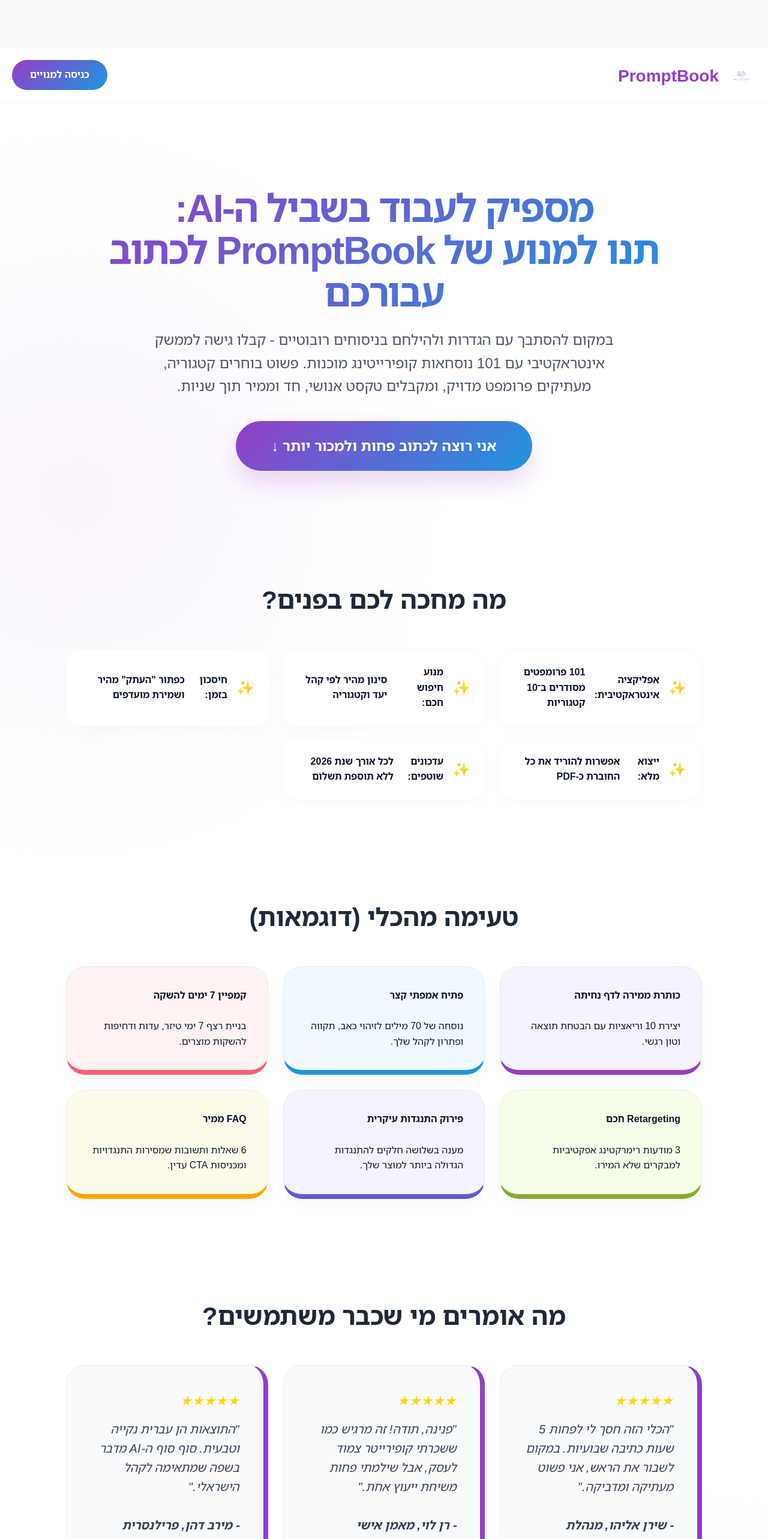
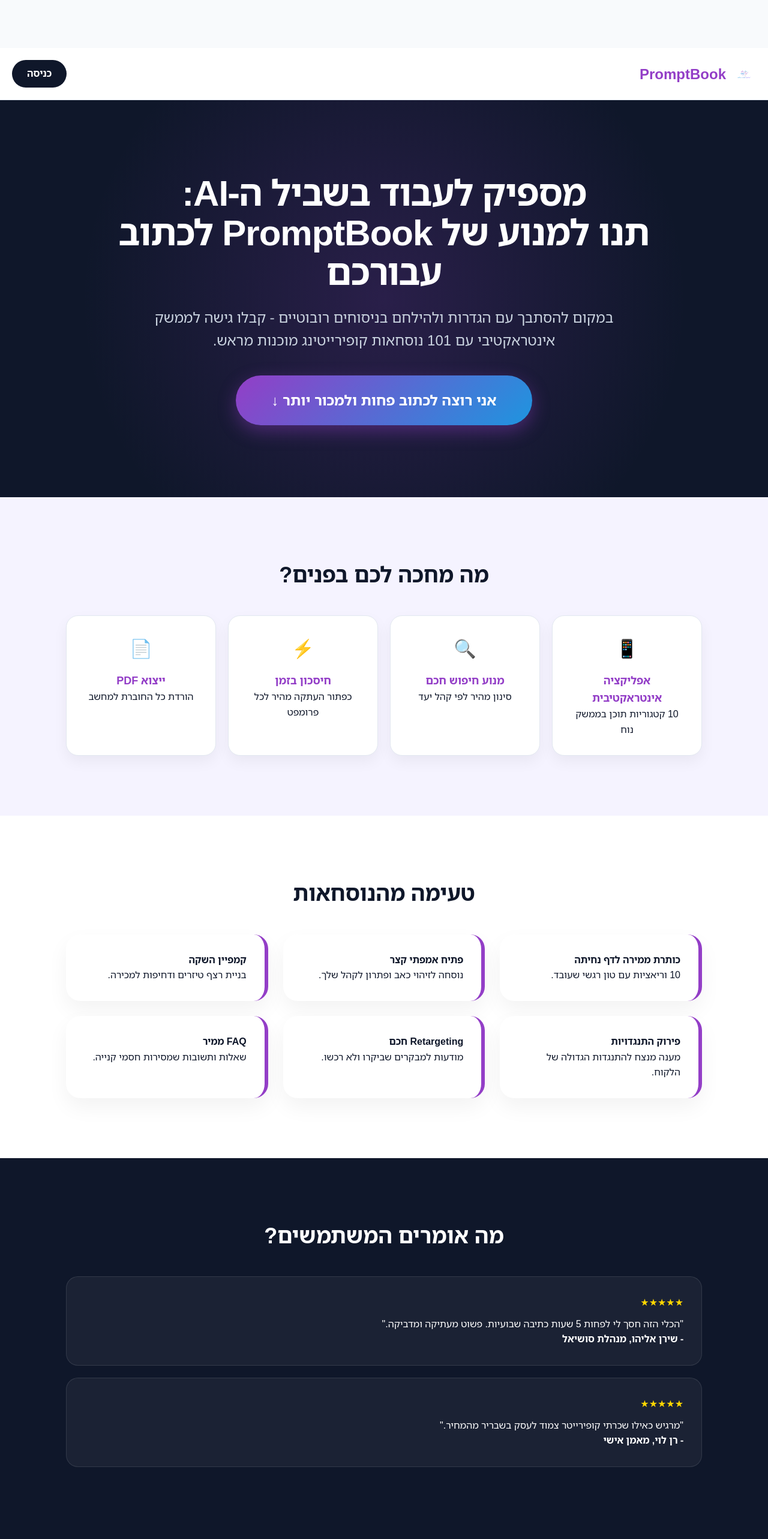
Before and after one commit to PINIKAR/promptbook-clean, a React (Vite) app: page / in a window 1280 px wide. Shown: the top 2566 px of the page at 60% size. Built offline with nearby package versions, Linux system fonts and the light colour scheme.

Commit message:
Update LandingPage.tsx

```diff
--- a/src/pages/LandingPage.tsx
+++ b/src/pages/LandingPage.tsx
@@ -47,21 +47,16 @@
           --c1: #933ec7;
           --c2: #1e95df;
           --grad: linear-gradient(135deg, #933ec7 0%, #1e95df 100%);
-          --text: #0f172a;
-          --bg: #ffffff;
-          --card-bg: rgba(255, 255, 255, 0.8);
-          --alt-bg: #f8fafc;
+          --dark: #0f172a;
+          --soft-purple: #f5f3ff;
+          --bg-light: #f8fafc;
         }
 
         .landing-page {
           font-family: var(--font);
           margin: 0;
-          background: var(--bg);
-          background-image:
-            radial-gradient(circle at 10% 20%, rgba(147, 62, 199, 0.05) 0%, transparent 20%),
-            radial-gradient(circle at 90% 80%, rgba(30, 149, 223, 0.05) 0%, transparent 20%);
-          color: var(--text);
-          min-height: 100vh;
+          background: #ffffff;
+          color: var(--dark);
           line-height: 1.6;
         }
 
@@ -73,7 +68,7 @@
 
         .landing-header {
           padding: 20px;
-          background: rgba(255, 255, 255, 0.8);
+          background: rgba(255, 255, 255, 0.95);
           backdrop-filter: blur(10px);
           position: sticky;
           top: 0;
@@ -81,35 +76,48 @@
           display: flex;
           justify-content: space-between;
           align-items: center;
-          border-bottom: 1px solid rgba(0,0,0,0.05);
+          border-bottom: 1px solid #e2e8f0;
         }
 
+        /* Hero Section - Deep & Vibrant */
         .hero {
             text-align: center;
-            padding: 120px 20px 80px;
+            padding: 100px 20px;
+            background: var(--dark);
+            color: white;
             position: relative;
+            overflow: hidden;
+        }
+
+        .hero::after {
+            content: '';
+            position: absolute;
+            top: 0; left: 0; right: 0; bottom: 0;
+            background: radial-gradient(circle at 50% 50%, rgba(147, 62, 199, 0.2) 0%, transparent 70%);
         }
 
         .hero h1 {
+            position: relative;
+            z-index: 1;
             margin: 0 auto 25px;
-            font-size: 64px;
+            font-size: 60px;
             line-height: 1.1;
             font-weight: 900;
-            background: var(--grad);
-            -webkit-background-clip: text;
-            -webkit-text-fill-color: transparent;
-            letter-spacing: -2px;
+            letter-spacing: -1px;
         }
 
         .hero p {
+            position: relative;
+            z-index: 1;
             margin: 0 auto 40px;
             max-width: 800px;
-            color: #475569;
+            color: #cbd5e1;
             font-size: 24px;
-            font-weight: 500;
         }
 
         .cta-btn {
+            position: relative;
+            z-index: 1;
             background: var(--grad);
             color: white;
             font-size: 24px;
@@ -118,317 +126,210 @@
             border-radius: 100px;
             border: none;
             cursor: pointer;
-            transition: all 0.4s cubic-bezier(0.175, 0.885, 0.32, 1.275);
-            box-shadow: 0 20px 40px rgba(147, 62, 199, 0.2);
-            text-decoration: none;
-            display: inline-block;
+            transition: all 0.3s ease;
+            box-shadow: 0 10px 30px rgba(147, 62, 199, 0.4);
         }
         .cta-btn:hover {
-            transform: scale(1.05) translateY(-5px);
-            box-shadow: 0 30px 60px rgba(147, 62, 199, 0.3);
+            transform: scale(1.05);
+            box-shadow: 0 15px 40px rgba(147, 62, 199, 0.6);
         }
 
+        /* Features Section - Glass Cards */
+        .sec-features {
+            background: var(--soft-purple);
+            padding: 80px 20px;
+        }
+
+        .feature-grid {
+            display: grid;
+            grid-template-columns: repeat(auto-fit, minmax(200px, 1fr));
+            gap: 20px;
+            margin-top: 40px;
+        }
+
+        .feature-card {
+            background: white;
+            padding: 30px;
+            border-radius: 20px;
+            text-align: center;
+            box-shadow: 0 10px 25px rgba(0,0,0,0.05);
+            border: 1px solid #e2e8f0;
+            transition: transform 0.3s;
+        }
+        .feature-card:hover { transform: translateY(-5px); }
+        .feature-card .icon { font-size: 30px; margin-bottom: 15px; display: block; }
+        .feature-card h3 { margin: 0; font-size: 18px; font-weight: 800; color: var(--c1); }
+
+        /* Teaser Cards */
+        .sec-teaser { padding: 80px 20px; }
+        .teaser-grid {
+            display: grid;
+            grid-template-columns: repeat(auto-fill, minmax(300px, 1fr));
+            gap: 25px;
+        }
+        .card {
+            background: white;
+            border-radius: 24px;
+            padding: 30px;
+            border-right: 6px solid var(--c1);
+            box-shadow: 0 15px 35px rgba(0,0,0,0.05);
+        }
+
+        /* Testimonials - Slanted Background */
+        .sec-testimonials {
+            background: var(--dark);
+            color: white;
+            padding: 80px 20px;
+        }
+        .testimonial-card {
+            background: rgba(255,255,255,0.05);
+            padding: 30px;
+            border-radius: 20px;
+            border: 1px solid rgba(255,255,255,0.1);
+            margin-bottom: 20px;
+        }
+
+        /* Pricing Section */
         .price-box {
           background: white;
           border-radius: 40px;
           padding: 60px;
           text-align: center;
-          border: 1px solid rgba(147, 62, 199, 0.2);
+          border: 2px solid var(--c1);
           margin: 60px auto;
-          max-width: 600px;
-          box-shadow: 0 40px 100px rgba(15, 23, 42, 0.1);
+          max-width: 550px;
+          box-shadow: 0 40px 100px rgba(0,0,0,0.1);
         }
-
-        .price-display {
-          display: flex;
-          align-items: center;
-          justify-content: center;
-          gap: 20px;
-          margin-bottom: 25px;
-        }
-
-        .old-price {
-          text-decoration: line-through;
-          color: #94a3b8;
-          font-size: 35px;
-        }
-
         .new-price {
-          font-size: 100px;
+          font-size: 90px;
           font-weight: 900;
           background: var(--grad);
           -webkit-background-clip: text;
           -webkit-text-fill-color: transparent;
-          line-height: 1;
         }
 
-        .sec {
+        .about-sec {
+            background: var(--bg-light);
             padding: 80px 20px;
-          max-width: 1100px;
-          margin: 0 auto;
         }
-
-        .sec h2 {
-            text-align: center;
-            margin-bottom: 50px;
-            font-size: 42px;
-            font-weight: 900;
-            color: #1e293b;
-        }
-
-        .teaser {
-          display: grid;
-          grid-template-columns: repeat(auto-fill, minmax(320px, 1fr));
-          gap: 25px;
-        }
-
-        .card {
-            background: white;
-            border-radius: 32px;
-            padding: 35px;
-            box-shadow: 0 10px 30px rgba(0,0,0,0.03);
-            transition: all 0.4s ease;
-            border: 1px solid rgba(0,0,0,0.05);
-            position: relative;
-            overflow: hidden;
-            height: 100%;
-        }
-        .card:hover {
-          transform: translateY(-15px);
-          box-shadow: 0 40px 80px rgba(0,0,0,0.08);
-        }
-
-        .card:nth-child(1) { border-bottom: 8px solid #933ec7; background-color: #f5f3ff; }
-        .card:nth-child(2) { border-bottom: 8px solid #1e95df; background-color: #f0f9ff; }
-        .card:nth-child(3) { border-bottom: 8px solid #f86173; background-color: #fef2f2; }
-        .card:nth-child(4) { border-bottom: 8px solid #88aa33; background-color: #f7fee7; }
-        .card:nth-child(5) { border-bottom: 8px solid #5f5ad7; background-color: #f5f3ff; }
-        .card:nth-child(6) { border-bottom: 8px solid #ffa500; background-color: #fffbeb; }
-
-        .testimonial {
-            background: #f8fafc;
-            padding: 40px;
-            border-radius: 32px;
-            font-style: italic;
-            font-size: 20px;
-            color: #334155;
-            border: 1px solid rgba(0,0,0,0.05);
-            border-right: 8px solid var(--c1);
-        }
-
-        .bullets {
-          display: grid;
-          grid-template-columns: repeat(auto-fit, minmax(280px, 1fr));
-          gap: 20px;
-        }
-
-        .bullets li {
-          list-style: none;
-          background: white;
-          padding: 25px;
-          border-radius: 24px;
-          font-weight: 700;
+        .about-box {
             display: flex;
             align-items: center;
-          gap: 15px;
-          box-shadow: 0 10px 20px rgba(0,0,0,0.02);
-          border: 1px solid rgba(0,0,0,0.03);
+            gap: 40px;
+            background: white;
+            padding: 50px;
+            border-radius: 40px;
+            box-shadow: 0 20px 50px rgba(0,0,0,0.05);
         }
-
-        .bullets li:before { content: "✨"; font-size: 24px; }
-
-        .about {
-          display: flex;
-          gap: 40px;
-          background: #0f172a;
-          color: white;
-          padding: 60px;
-          border-radius: 48px;
-          align-items: center;
-        }
-
-        .about img {
-          width: 200px;
-          height: 200px;
-          border-radius: 40px;
-          object-fit: cover;
-          border: 4px solid var(--c1);
-        }
-
-        .login-btn {
-            background: var(--grad);
-            color: white;
-            padding: 12px 30px;
-            border-radius: 100px;
-            text-decoration: none;
-            font-weight: 800;
-            border: none;
-            cursor: pointer;
-        }
-
-        .credit-card-note {
-            font-size: 16px;
-            color: #64748b;
-            margin-top: 25px;
-            font-weight: 700;
-        }
-
-        .faq details {
-            margin-bottom: 15px;
-            background: white;
-            border-radius: 24px;
-            border: 1px solid #e2e8f0;
-            overflow: hidden;
-        }
-
-        .faq summary {
-            padding: 25px;
-            cursor: pointer;
-            font-weight: 800;
-            color: #1e293b;
-            list-style: none;
-            position: relative;
-        }
-
-        .faq summary:after {
-            content: "▼";
-            position: absolute;
-            left: 25px;
-            color: var(--c2);
-        }
-
-        footer {
-            text-align: center;
-            padding: 80px 20px;
-            background: #f8fafc;
-            color: #64748b;
-            border-top: 1px solid #e2e8f0;
-        }
-
-        footer a { color: var(--c1); text-decoration: none; margin: 0 15px; font-weight: 700;}
+        .about-box img { width: 180px; height: 180px; border-radius: 30px; object-fit: cover; border: 4px solid var(--c1); }
 
         @media (max-width: 768px) {
-          .hero h1 { font-size: 42px; }
-          .hero p { font-size: 20px; }
-          .about { flex-direction: column; text-align: center; padding: 40px; }
-          .about img { width: 150px; height: 150px; }
-          .new-price { font-size: 70px; }
+            .hero h1 { font-size: 40px; }
+            .about-box { flex-direction: column; text-align: center; }
         }
       `}</style>
 
       <div className="landing-page" dir="rtl">
         <header className="landing-header">
-          <a href="/" style={{display:'flex', alignItems:'center', textDecoration:'none', gap:'12px'}}>
-            <img src="/logo.png" alt="PromptBook" style={{height: '50px'}} />
-            <div style={{color: 'var(--c1)', fontWeight:'900', fontSize:'28px'}}>PromptBook</div>
-          </a>
-          <button onClick={() => navigate('/auth')} className="login-btn">
-            כניסה למנויים
-          </button>
+          <div style={{display:'flex', alignItems:'center', gap:'10px'}}>
+            <img src="/logo.png" alt="PromptBook" style={{height: '40px'}} />
+            <div style={{fontWeight:'900', fontSize:'24px', color:'var(--c1)'}}>PromptBook</div>
+          </div>
+          <button onClick={() => navigate('/auth')} style={{background:'var(--dark)', color:'white', padding:'10px 25px', borderRadius:'100px', border:'none', fontWeight:'800', cursor:'pointer'}}>כניסה</button>
         </header>
 
         <section className="hero">
           <div className="wrap">
-            <h1>
-              מספיק לעבוד בשביל ה-AI: <br/>
-              תנו למנוע של PromptBook לכתוב עבורכם
-            </h1>
-            <p>
-              במקום להסתבך עם הגדרות ולהילחם בניסוחים רובוטיים - קבלו גישה לממשק אינטראקטיבי עם 101 נוסחאות קופירייטינג מוכנות.
-              פשוט בוחרים קטגוריה, מעתיקים פרומפט מדויק, ומקבלים טקסט אנושי, חד וממיר תוך שניות.
-            </p>
-
-            <button onClick={scrollToPrice} className="cta-btn">
-              אני רוצה לכתוב פחות ולמכור יותר ↓
-            </button>
+            <h1>מספיק לעבוד בשביל ה-AI:<br/>תנו למנוע של PromptBook לכתוב עבורכם</h1>
+            <p>במקום להסתבך עם הגדרות ולהילחם בניסוחים רובוטיים - קבלו גישה לממשק אינטראקטיבי עם 101 נוסחאות קופירייטינג מוכנות מראש.</p>
+            <button onClick={scrollToPrice} className="cta-btn">אני רוצה לכתוב פחות ולמכור יותר ↓</button>
           </div>
         </section>
 
-        <section className="sec alt">
-          <h2>מה מחכה לכם בפנים?</h2>
-          <ul className="bullets">
-            <li><strong>אפליקציה אינטראקטיבית:</strong> 101 פרומפטים מסודרים ב־10 קטגוריות</li>
-            <li><strong>מנוע חיפוש חכם:</strong> סינון מהיר לפי קהל יעד וקטגוריה</li>
-            <li><strong>חיסכון בזמן:</strong> כפתור "העתק" מהיר ושמירת מועדפים</li>
-            <li><strong>ייצוא מלא:</strong> אפשרות להוריד את כל החוברת כ-PDF</li>
-            <li><strong>עדכונים שוטפים:</strong> לכל אורך שנת 2026 ללא תוספת תשלום</li>
-          </ul>
-        </section>
-
-        <section className="sec">
-          <h2>טעימה מהכלי (דוגמאות)</h2>
-          <div className="teaser">
-              <div className="card"><b>כותרת ממירה לדף נחיתה</b><br/><br/>יצירת 10 וריאציות עם הבטחת תוצאה וטון רגשי.</div>
-              <div className="card"><b>פתיח אמפתי קצר</b><br/><br/>נוסחה של 70 מילים לזיהוי כאב, תקווה ופתרון לקהל שלך.</div>
-              <div className="card"><b>קמפיין 7 ימים להשקה</b><br/><br/>בניית רצף 7 ימי טיזר, עדות ודחיפות להשקות מוצרים.</div>
-              <div className="card"><b>Retargeting חכם</b><br/><br/>3 מודעות רימרקטינג אפקטיביות למבקרים שלא המירו.</div>
-              <div className="card"><b>פירוק התנגדות עיקרית</b><br/><br/>מענה בשלושה חלקים להתנגדות הגדולה ביותר למוצר שלך.</div>
-              <div className="card"><b>FAQ ממיר</b><br/><br/>6 שאלות ותשובות שמסירות התנגדויות ומכניסות CTA עדין.</div>
+        <section className="sec-features">
+          <div className="wrap">
+            <h2 style={{textAlign:'center', fontSize:'36px', fontWeight:'900', marginBottom:'40px'}}>מה מחכה לכם בפנים?</h2>
+            <div className="feature-grid">
+              <div className="feature-card">
+                <span className="icon">📱</span>
+                <h3>אפליקציה אינטראקטיבית</h3>
+                <p>10 קטגוריות תוכן בממשק נוח</p>
               </div>
-        </section>
-
-        <section className="sec alt">
-          <h2>מה אומרים מי שכבר משתמשים?</h2>
-          <div className="teaser">
-            <div className="testimonial">
-              <div style={{color:'gold', fontSize:'22px', marginBottom: '15px'}}>★★★★★</div>
-              "הכלי הזה חסך לי לפחות 5 שעות כתיבה שבועיות. במקום לשבור את הראש, אני פשוט מעתיקה ומדביקה."
-              <br /><br /><strong>- שירן אליהו, מנהלת סושיאל</strong>
+              <div className="feature-card">
+                <span className="icon">🔍</span>
+                <h3>מנוע חיפוש חכם</h3>
+                <p>סינון מהיר לפי קהל יעד</p>
               </div>
-            <div className="testimonial">
-              <div style={{color:'gold', fontSize:'22px', marginBottom: '15px'}}>★★★★★</div>
-              "פנינה, תודה! זה מרגיש כמו ששכרתי קופירייטר צמוד לעסק, אבל שילמתי פחות משיחת ייעוץ אחת."
-              <br /><br /><strong>- רן לוי, מאמן אישי</strong>
+              <div className="feature-card">
+                <span className="icon">⚡</span>
+                <h3>חיסכון בזמן</h3>
+                <p>כפתור העתקה מהיר לכל פרומפט</p>
               </div>
-            <div className="testimonial">
-              <div style={{color:'gold', fontSize:'22px', marginBottom: '15px'}}>★★★★★</div>
-              "התוצאות הן עברית נקייה וטבעית. סוף סוף ה-AI מדבר בשפה שמתאימה לקהל הישראלי."
-              <br /><br /><strong>- מירב דהן, פרילנסרית</strong>
+              <div className="feature-card">
+                <span className="icon">📄</span>
+                <h3>ייצוא PDF</h3>
+                <p>הורדת כל החוברת למחשב</p>
+              </div>
             </div>
           </div>
         </section>
 
+        <section className="sec-teaser">
           <div className="wrap">
-          <section className="about">
-            <img
-                src="/pnina-profile.jpg"
-                alt="פנינה קריוף"
-                onError={(e) => e.currentTarget.style.display = 'none'}
-            />
-            <div>
-              <h2>נעים להכיר, פנינה קריוף</h2>
-              <p style={{lineHeight: '1.8', fontSize: '20px'}}>
-                שלום, אני פנינה. כמוכם, הייתי מתוסכלת מהפער בין כוחו העצום של ה-AI לבין הצורך האמיתי שלנו כבעלי עסקים:
-                <strong> לכתוב תוכן שהוא גם חכם וגם מרגש, כזה שבאמת נוגע באנשים.</strong>
-                <br/><br/>
-                את PromptBook בניתי כדי לגשר על הפער הזה – זו שיטה שמשלבת אסטרטגיה שיווקית, הבנה בעיצוב חווית משתמש וטכנולוגיה מתקדמת. המטרה שלי?
-                <strong> שתצטרכו לכתוב הרבה פחות, אבל תצליחו למכור הרבה יותר.</strong>
-              </p>
+            <h2 style={{textAlign:'center', fontSize:'36px', fontWeight:'900', marginBottom:'40px'}}>טעימה מהנוסחאות</h2>
+            <div className="teaser-grid">
+              <div className="card"><b>כותרת ממירה לדף נחיתה</b><br/>10 וריאציות עם טון רגשי שעובד.</div>
+              <div className="card"><b>פתיח אמפתי קצר</b><br/>נוסחה לזיהוי כאב ופתרון לקהל שלך.</div>
+              <div className="card"><b>קמפיין השקה</b><br/>בניית רצף טיזרים ודחיפות למכירה.</div>
+              <div className="card"><b>פירוק התנגדויות</b><br/>מענה מנצח להתנגדות הגדולה של הלקוח.</div>
+              <div className="card"><b>Retargeting חכם</b><br/>מודעות למבקרים שביקרו ולא רכשו.</div>
+              <div className="card"><b>FAQ ממיר</b><br/>שאלות ותשובות שמסירות חסמי קנייה.</div>
             </div>
-          </section>
-        </div>
-
-        <section id="price-section" className="sec price-box">
-          <h2 style={{color:'var(--c1)', marginBottom:'15px', fontSize: '36px'}}>מוכנים לשדרג את התוכן?</h2>
-          <p style={{fontSize:'22px', fontWeight: '700', color: '#475569'}}>השקעה חד פעמית לגישה מלאה לכל החיים</p>
-
-          <div className="price-display">
-             <span className="old-price">397 ₪</span>
-             <span className="new-price">99 ₪</span>
-          </div>
-
-          <div style={{maxWidth: '350px', margin: '0 auto'}}>
-            <div id="paypal-container-bottom"></div>
-            <p className="credit-card-note">💳 ניתן לשלם באשראי או ב-PayPal</p>
           </div>
         </section>
 
-        <footer>
-          © 2026 PromptBook by Pnina Karayoff
-          <br /><br />
-          <a href="mailto:pninakar@gmail.com">צור קשר</a> |
-          <a href="/terms">תקנון</a> |
-          <a href="/privacy">מדיניות פרטיות</a>
+        <section className="sec-testimonials">
+          <div className="wrap">
+            <h2 style={{textAlign:'center', fontSize:'36px', fontWeight:'900', marginBottom:'40px'}}>מה אומרים המשתמשים?</h2>
+            <div className="testimonial-card">
+              <div style={{color:'gold', marginBottom:'10px'}}>★★★★★</div>
+              "הכלי הזה חסך לי לפחות 5 שעות כתיבה שבועיות. פשוט מעתיקה ומדביקה."<br/><b>- שירן אליהו, מנהלת סושיאל</b>
+            </div>
+            <div className="testimonial-card">
+              <div style={{color:'gold', marginBottom:'10px'}}>★★★★★</div>
+              "מרגיש כאילו שכרתי קופירייטר צמוד לעסק בשבריר מהמחיר."<br/><b>- רן לוי, מאמן אישי</b>
+            </div>
+          </div>
+        </section>
+
+        <section className="about-sec">
+          <div className="wrap">
+            <div className="about-box">
+              <img src="/pnina-profile.jpg" alt="פנינה" />
+              <div>
+                <h2 style={{color:'var(--c1)', fontWeight:'900'}}>נעים להכיר, פנינה קריוף</h2>
+                <p style={{fontSize:'18px'}}>בניתי את PromptBook כי נמאס לי לראות בעלי עסקים נלחמים ב-AI. המטרה שלי היא שתכתבו הרבה פחות, אבל תמכרו הרבה יותר בעזרת נוסחאות מוכחות.</p>
+              </div>
+            </div>
+          </div>
+        </section>
+
+        <section id="price-section" className="wrap" style={{textAlign:'center', padding:'80px 20px'}}>
+          <div className="price-box">
+            <h2 style={{fontWeight:'900', fontSize:'32px', color:'var(--c1)'}}>מוכנים לשדרג את התוכן?</h2>
+            <div style={{marginTop:'20px'}}>
+              <span style={{textDecoration:'line-through', fontSize:'30px', color:'#94a3b8'}}>397 ₪</span>
+              <div className="new-price">99 ₪</div>
+            </div>
+            <div style={{maxWidth:'300px', margin:'20px auto'}}>
+              <div id="paypal-container-bottom"></div>
+              <p style={{fontSize:'14px', marginTop:'15px', fontWeight:'700'}}>💳 ניתן לשלם באשראי או ב-PayPal</p>
+            </div>
+          </div>
+        </section>
+
+        <footer style={{textAlign:'center', padding:'40px', background:'#f1f5f9', color:'#64748b'}}>
+          © 2026 PromptBook by Pnina Karayoff | <a href="/terms" style={{color:'var(--c1)'}}>תקנון</a>
         </footer>
       </div>
     </>
```
Lines whose indentation alone changed are shown as unchanged.
